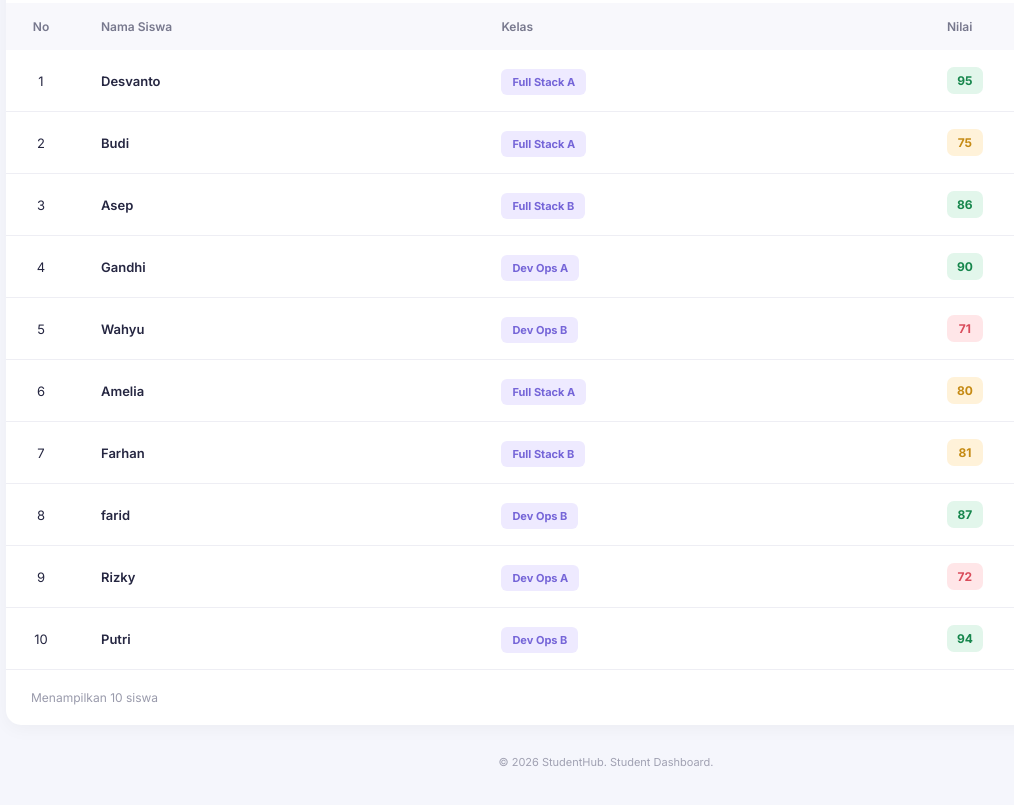
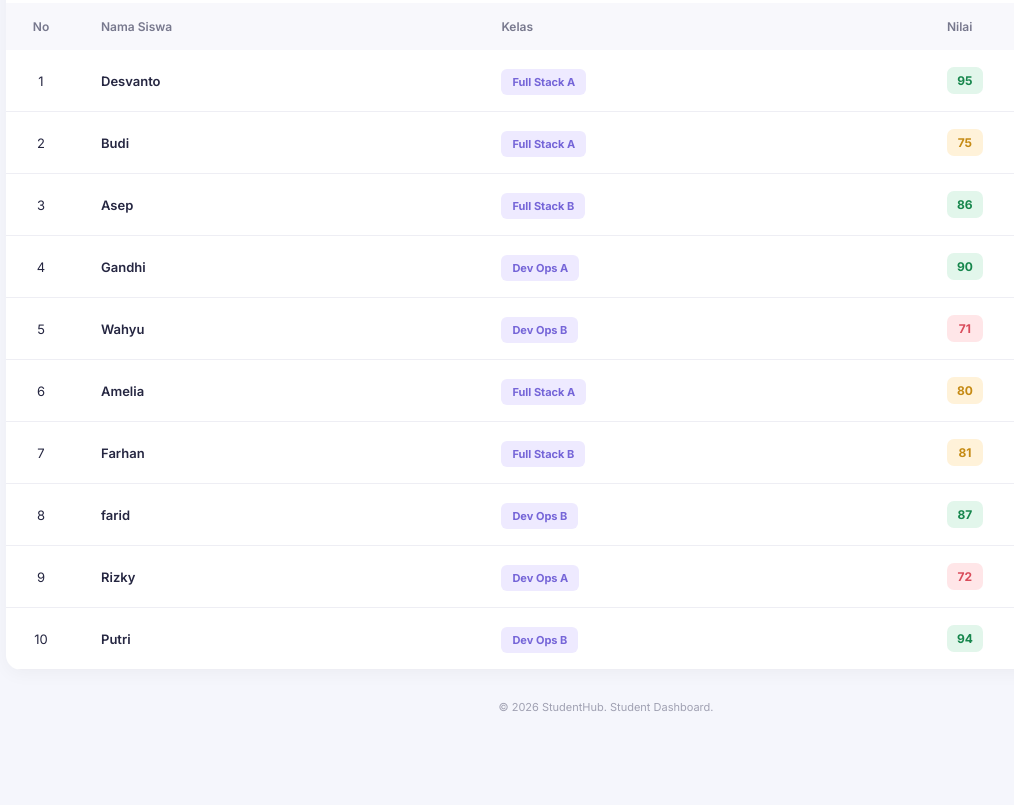
Before and after one commit to desvan76/student-data-dashboard, a plain HTML site: page index.html in a window 1280 px wide. Shown: the part 438-1243 px from the top of the page, without its empty margins (34-1048 px from the left). After the commit the page ends 1212 px from the top, so only its background shows below. Drawn offline with Linux system fonts and the light colour scheme.

Commit message:
update: index.html

```diff
--- a/index.html
+++ b/index.html
@@ -90,13 +90,10 @@
                     </thead>
 
                     <tbody id="tabelSiswa">
-                        <!-- Data dari JavaScript -->
+                        <!-- data dari javaScript -->
                     </tbody>
                 </table>
             </div>
-
-            <div class="table-footer">
-                <p>Menampilkan <span id="footerJumlah">10</span> siswa</p>
 
         </section>
 
```
